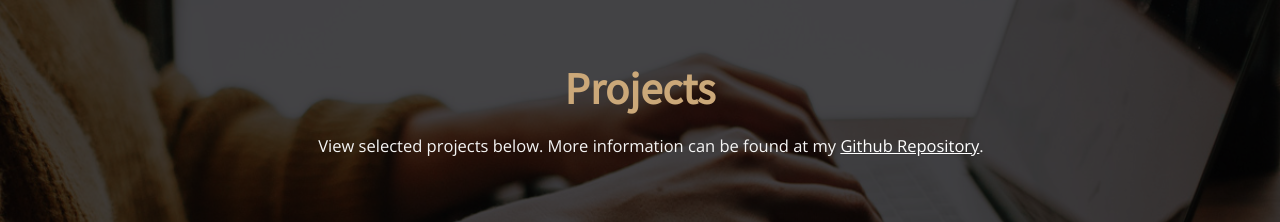
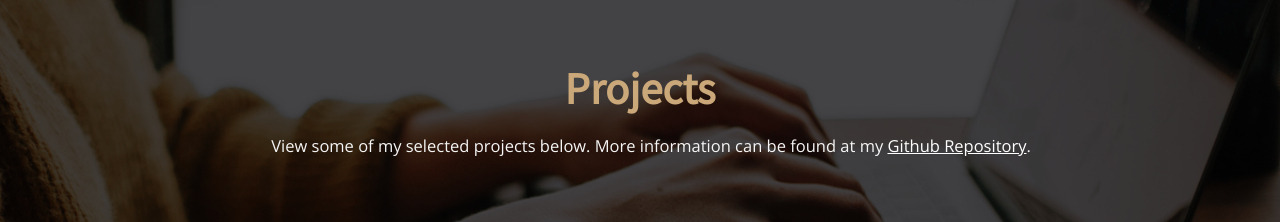
Before and after one commit to TEJESHREE/portfolio, a plain HTML site: page index.html in a window 1280 px wide. Shown: the part 1980-2202 px from the top of the page. Drawn offline with nearby package versions, Linux system fonts and the light colour scheme.

Commit message:
Update index.html

```diff
--- a/index.html
+++ b/index.html
@@ -75,7 +75,7 @@
       <section class="projects">
         <div class="section-format">
           <h2>Projects</h2>
-          <p>View selected projects below. More information can be found at my <a href="https://github.com/TEJESHREE">Github Repository</a>.</p>
+          <p>View some of my selected projects below. More information can be found at my <a href="https://github.com/TEJESHREE">Github Repository</a>.</p>
 
           <section class="notLast-proj project-type">
             <img src="images/invite.jpg" alt="Invitation System">
```
